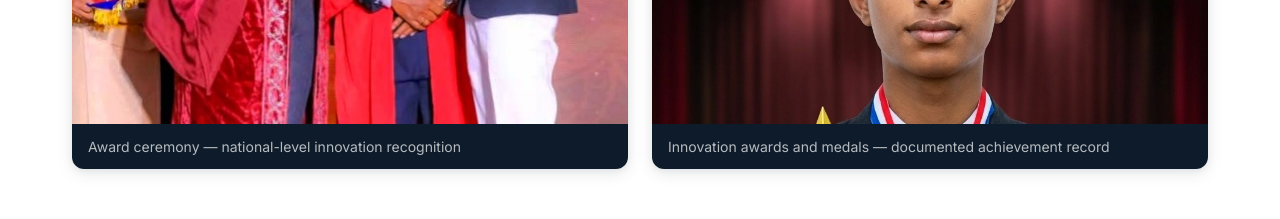
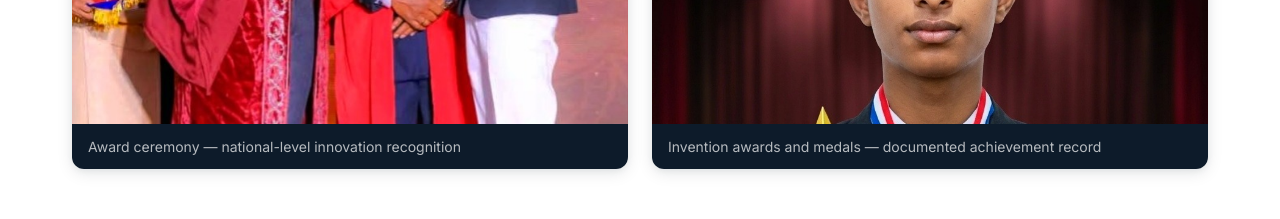
Before and after one commit to PND-Network/c1-oshada_neranga_portfolio, a React (Vite) app: page / in a window 1280 px wide. Shown: the part 5360-5579 px from the top of the page. Built offline with nearby package versions, Linux system fonts and the light colour scheme; a web font is replaced by a local one.

Commit message:
Update Achievements.tsx

```diff
--- a/src/components/Achievements.tsx
+++ b/src/components/Achievements.tsx
@@ -46,7 +46,7 @@ export default function Achievements() {
             <div style={{ borderRadius: 'var(--radius-lg)', overflow: 'hidden', boxShadow: 'var(--shadow-md)' }}>
               <img
                 src={trophy}
-                alt="G.H.D. Oshada Neranga with innovation awards and medals"
+                alt="G.H.D. Oshada Neranga with invention awards and medals"
                 style={{ width: '100%', aspectRatio: '16/9', objectFit: 'cover', objectPosition: 'top' }}
                 loading="lazy"
               />
@@ -57,7 +57,7 @@ export default function Achievements() {
                 fontSize: 'var(--text-sm)',
                 lineHeight: 1.5,
               }}>
-                Innovation awards and medals — documented achievement record
+                Invention awards and medals — documented achievement record
               </div>
             </div>
           </div>
```
